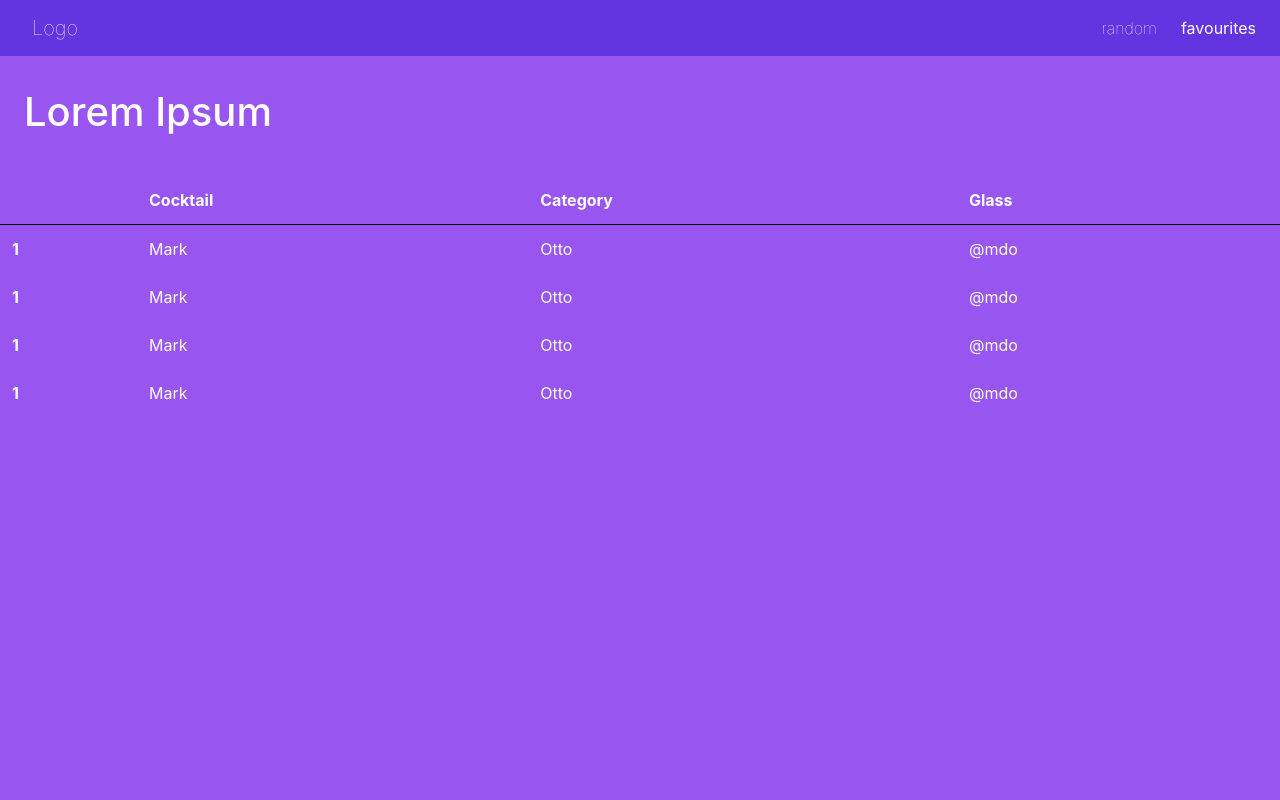
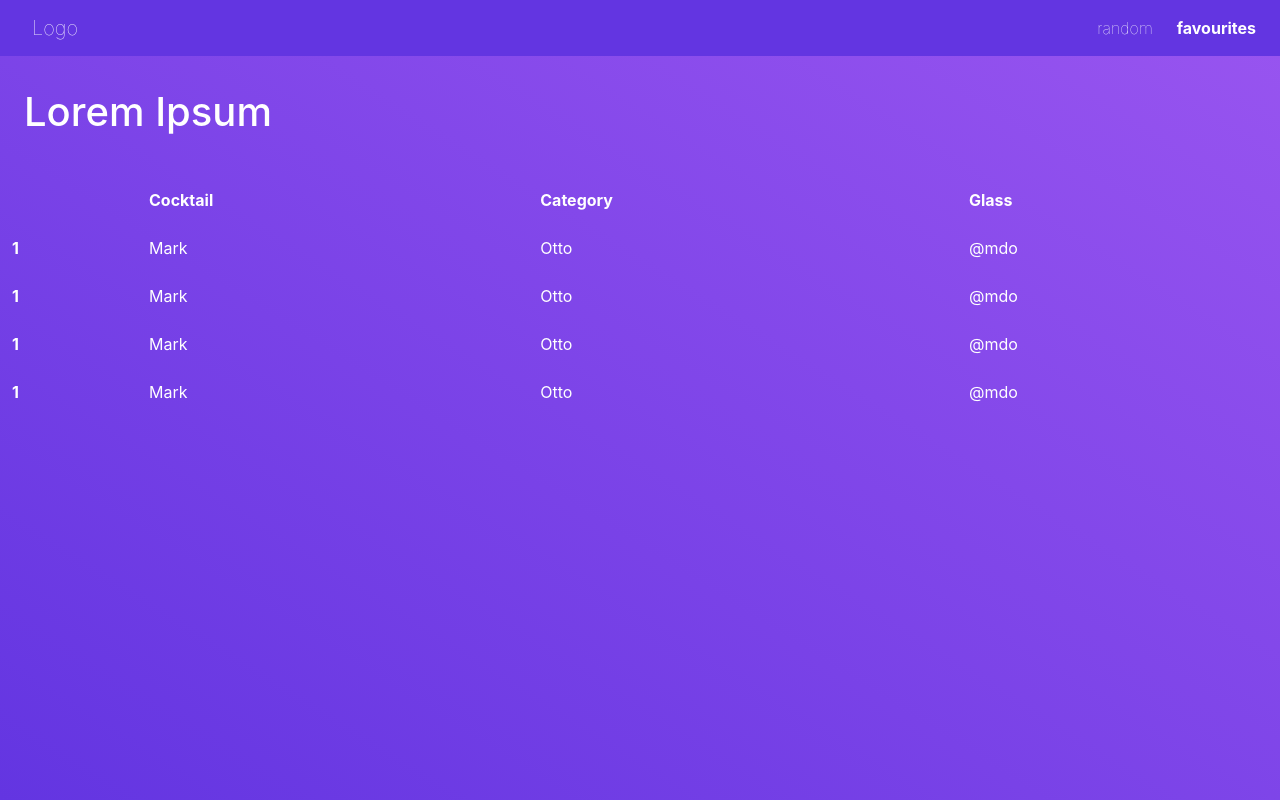
Before and after one commit to a-mazzucchelli/cocktail, a website: page views/favourites.html in a window 1280 px wide. Drawn offline with nearby package versions, Linux system fonts and the light colour scheme; files that its build step writes are made by us from their sources.

Commit message:
added gradient

```diff
--- a/public/favourites.css
+++ b/public/favourites.css
@@ -2,6 +2,7 @@ body {
   display: flex;
   flex-flow: column;
   height: 100vh;
+  background-image: linear-gradient(to bottom left, #9955f0, #6335e1);
 }
 
 .navbar a:hover {
@@ -24,12 +25,11 @@ body {
 }
 
 .custom-navbar-item-active {
-  font-weight: bolder;
+  font-weight: 800;
 }
 
 main {
   height: 100%;
-  background-color: #9955f0;
 }
 
 .custom-main-title {
@@ -38,10 +38,6 @@ main {
 }
 
 .custom-table {
-  background-color: #9955f0;
   padding: 0 1.5rem;
+  background-color: transparent;
 }
-
-tr.bordered {
-  border-bottom: 1px solid #000;
-}
```
Also changed, not shown: views/random.html (+5 -3 lines).
